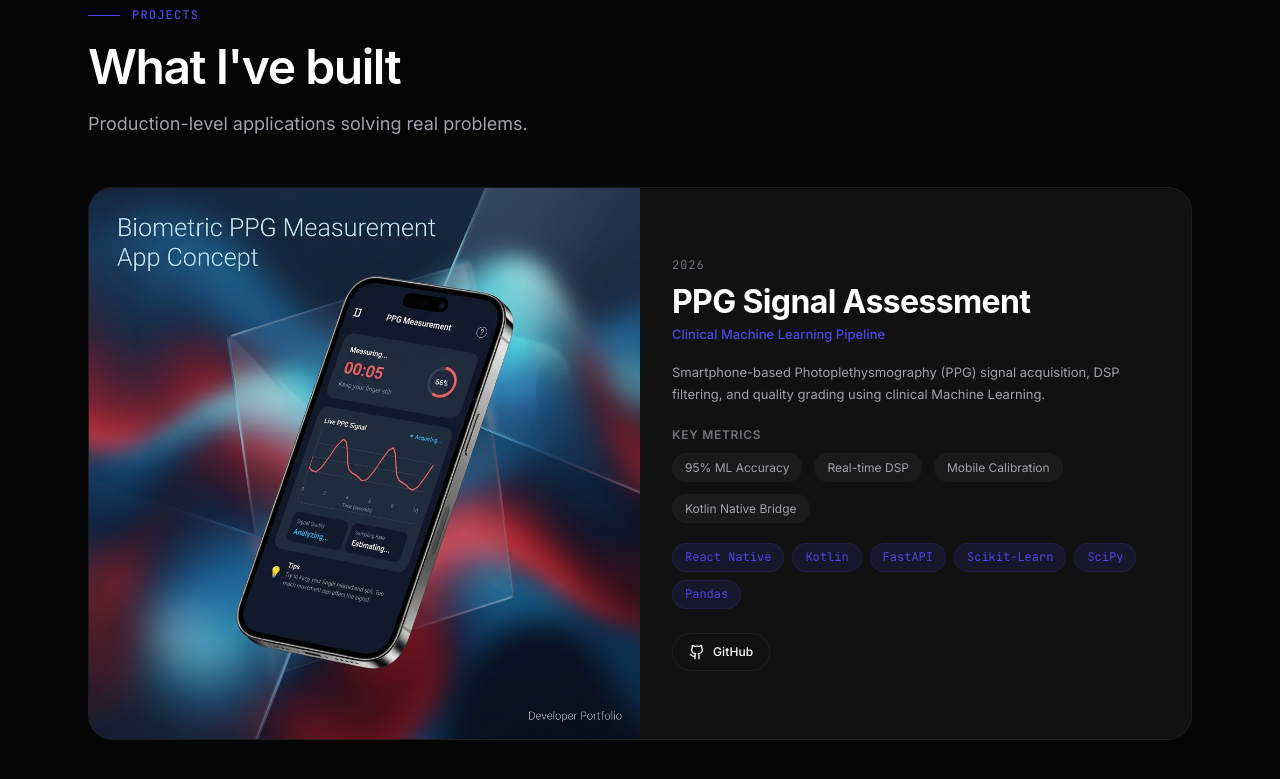
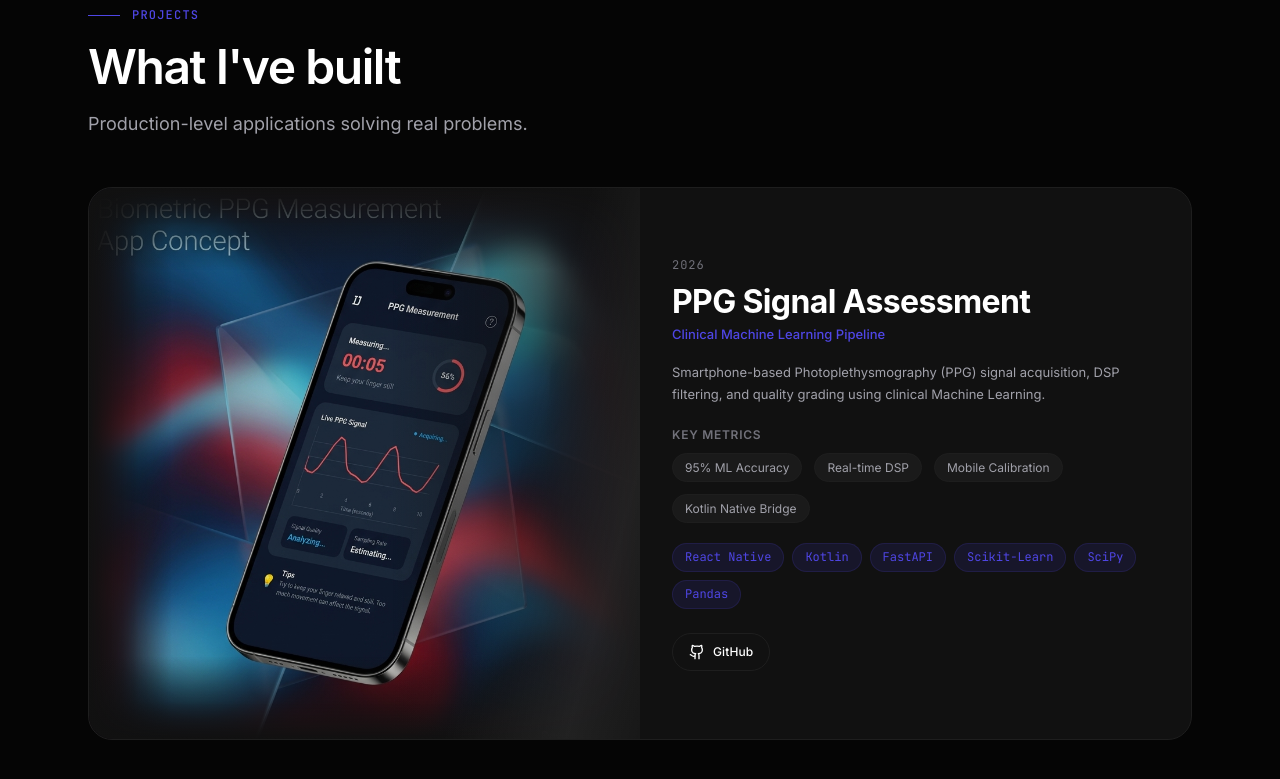
Before and after one commit to Rajkamal08/Portfolio, a React (Vite) app: page / in a window 1280 px wide. Shown: the part 3680-4459 px from the top of the page. Built offline with nearby package versions, Linux system fonts and the light colour scheme; a web font is replaced by a local one.

Commit message:
Premium image display: gradient fade edges, shimmer hover, animated color orbs, mask-image blending

```diff
--- a/src/sections/Projects/Projects.jsx
+++ b/src/sections/Projects/Projects.jsx
@@ -27,6 +27,11 @@ function ProjectCard({ project, isFeatured }) {
       >
         {/* Visual / Tagline Area */}
         <div className={styles.projectVisual}>
+          {/* Animated color orb — always rendered for glow effect */}
+          <div
+            className={styles.colorOrb}
+            style={{ background: project.color }}
+          />
           {project.image ? (
             <img src={project.image} alt={project.title} className={styles.projectImage} loading="lazy" />
           ) : (
--- a/src/sections/Projects/Projects.module.css
+++ b/src/sections/Projects/Projects.module.css
@@ -36,7 +36,40 @@
   align-items: center;
   justify-content: center;
   overflow: hidden;
+  border-radius: var(--radius-2xl) 0 0 var(--radius-2xl);
+  background: #0a0a0f;
 }
+
+/* Gradient fade edges so image blends in, no screenshot look */
+.projectVisual::after {
+  content: '';
+  position: absolute;
+  inset: 0;
+  background:
+    linear-gradient(to right,  transparent 55%, var(--surface) 100%),
+    linear-gradient(to bottom, var(--surface) 0%, transparent 15% 85%, var(--surface) 100%),
+    linear-gradient(to left,   transparent 85%, var(--surface) 100%);
+  pointer-events: none;
+  z-index: 2;
+}
+
+/* Shimmer sweep animation on hover */
+.projectVisual::before {
+  content: '';
+  position: absolute;
+  inset: 0;
+  background: linear-gradient(105deg, transparent 40%, rgba(255,255,255,0.07) 50%, transparent 60%);
+  background-size: 200% 100%;
+  background-position: -200% 0;
+  z-index: 3;
+  pointer-events: none;
+  transition: background-position 0.8s ease;
+}
+
+.projectCard:hover .projectVisual::before {
+  background-position: 200% 0;
+}
+
 
 .projectGradient {
   position: absolute;
@@ -221,9 +254,51 @@
   width: 100%;
   height: 100%;
   object-fit: cover;
-  transition: transform var(--duration-slow) var(--ease-out);
+  object-position: top center;
+  transform: scale(1.08);
+  transition: transform 0.7s cubic-bezier(0.25, 0.46, 0.45, 0.94);
+  filter: saturate(1.15) brightness(0.92);
+  /* Mask the image to fade out edges — no hard screenshot border */
+  mask-image:
+    linear-gradient(to right,  transparent 0%, black 12% 80%, transparent 100%),
+    linear-gradient(to bottom, transparent 0%, black 10% 90%, transparent 100%);
+  mask-composite: intersect;
+  -webkit-mask-image:
+    linear-gradient(to right,  transparent 0%, black 12% 80%, transparent 100%),
+    linear-gradient(to bottom, transparent 0%, black 10% 90%, transparent 100%);
+  -webkit-mask-composite: source-in;
 }
 
 .projectCard:hover .projectImage {
-  transform: scale(1.05);
+  transform: scale(1.0);
+  filter: saturate(1.3) brightness(1.0);
 }
+
+/* Small card image adjustments */
+.smallCard .projectVisual {
+  min-height: 200px;
+  border-radius: var(--radius-2xl) var(--radius-2xl) 0 0;
+}
+
+.smallCard .projectVisual::after {
+  background:
+    linear-gradient(to bottom, var(--surface) 0%, transparent 20% 70%, var(--surface) 100%),
+    linear-gradient(to right,  transparent 70%, var(--surface) 100%),
+    linear-gradient(to left,   transparent 70%, var(--surface) 100%);
+}
+
+/* Floating animated color orb behind image */
+@keyframes orbPulse {
+  0%, 100% { transform: scale(1);   opacity: 0.15; }
+  50%       { transform: scale(1.2); opacity: 0.25; }
+}
+
+.colorOrb {
+  position: absolute;
+  inset: 0;
+  z-index: 0;
+  animation: orbPulse 4s ease-in-out infinite;
+  border-radius: 50%;
+  filter: blur(60px);
+  pointer-events: none;
+}
```
Also changed, not shown: public/projects/food_delivery.png, public/projects/heart_failure.png.
